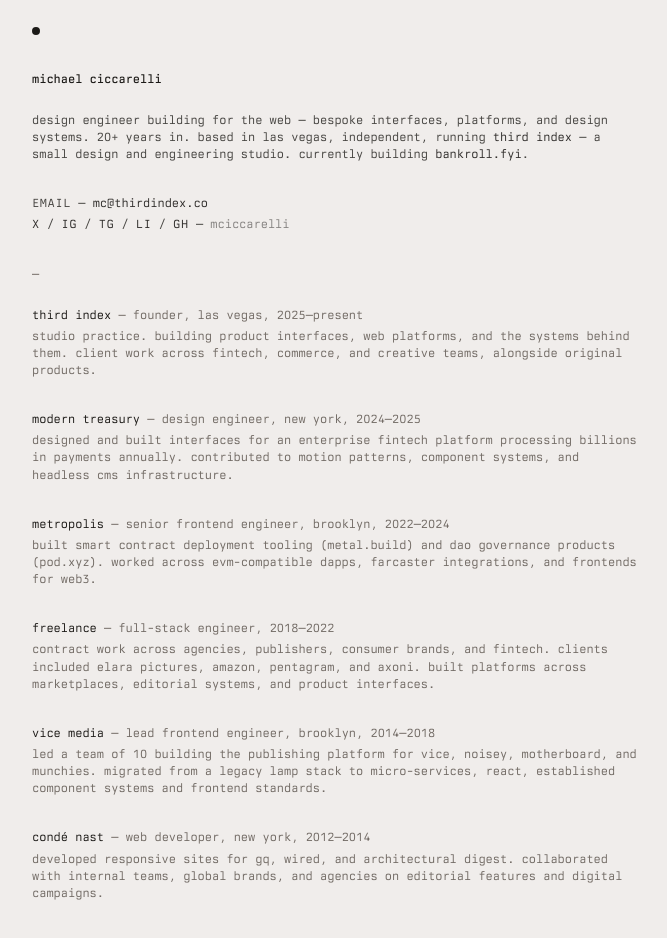
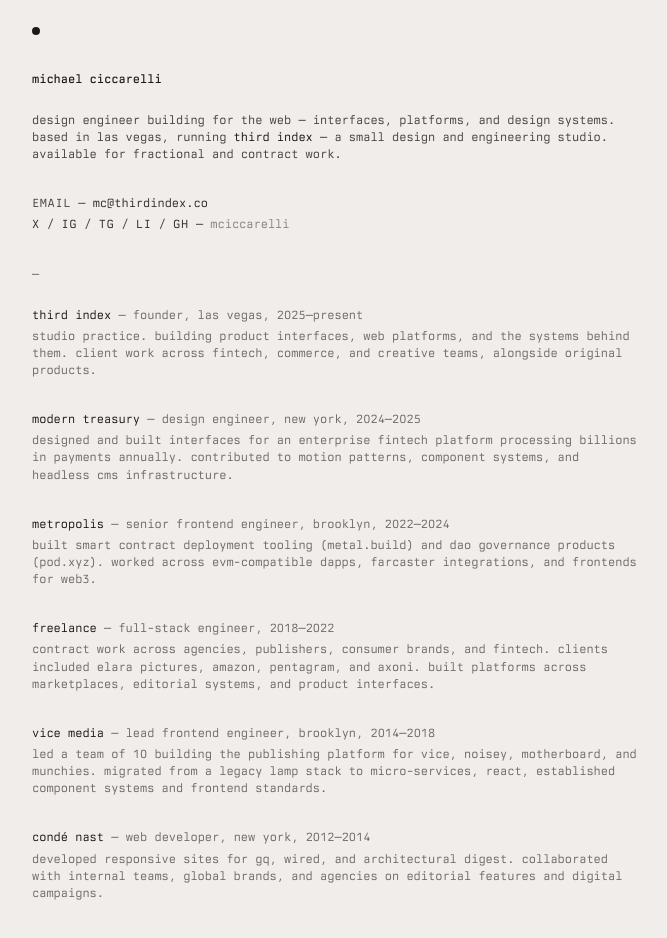
Before and after one commit to mciccarelli/personal-site, a Next.js app: page / in a window 1280 px wide. Shown: the top 938 px of the page, without its empty margins (304-971 px from the left). Built offline with nearby package versions, Linux system fonts and the light colour scheme.

Commit message:
update copy

```diff
--- a/app/globals.css
+++ b/app/globals.css
@@ -136,4 +136,8 @@
 	a {
 		@apply text-foreground/90 transition-colors hover:text-foreground no-underline hover:underline hover:decoration-red-500 underline-offset-4;
 	}
+
+	p a {
+		@apply text-foreground;
+	}
 }
--- a/data.json
+++ b/data.json
@@ -1,6 +1,6 @@
 {
 	"bio": [
-		"design engineer building for the web — bespoke interfaces, platforms, and design systems. 20+ years in. based in las vegas, independent, running [third index](https://thirdindex.co) — a small design and engineering studio. currently building [bankroll.fyi](https://bankroll.fyi)."
+		"design engineer building for the web — interfaces, platforms, and design systems. based in las vegas, running [third index](https://thirdindex.co) — a small design and engineering studio. available for fractional and contract work."
 	],
 	"timeline": [
 		{
```
